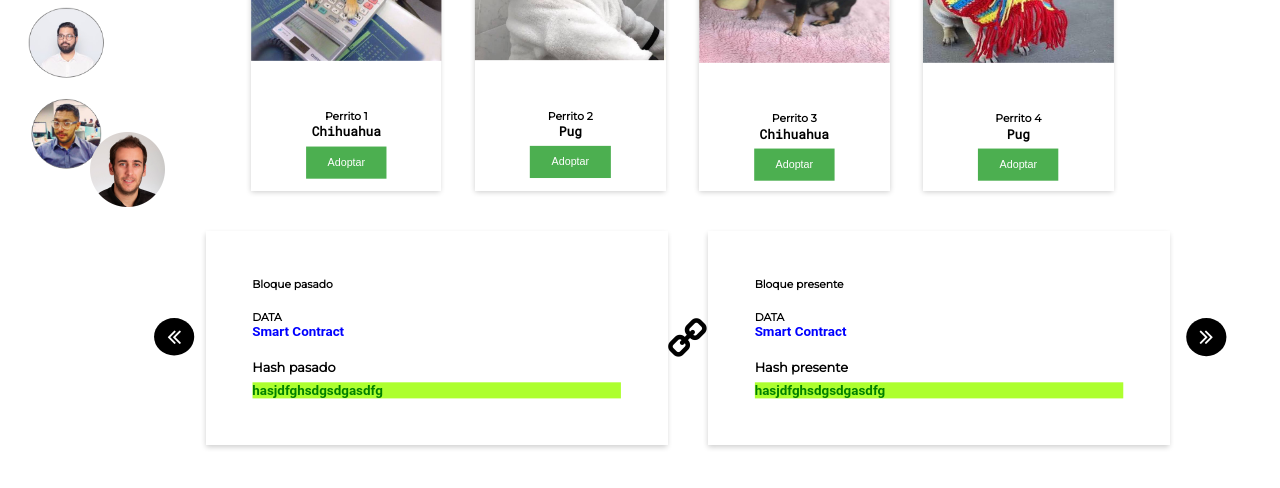
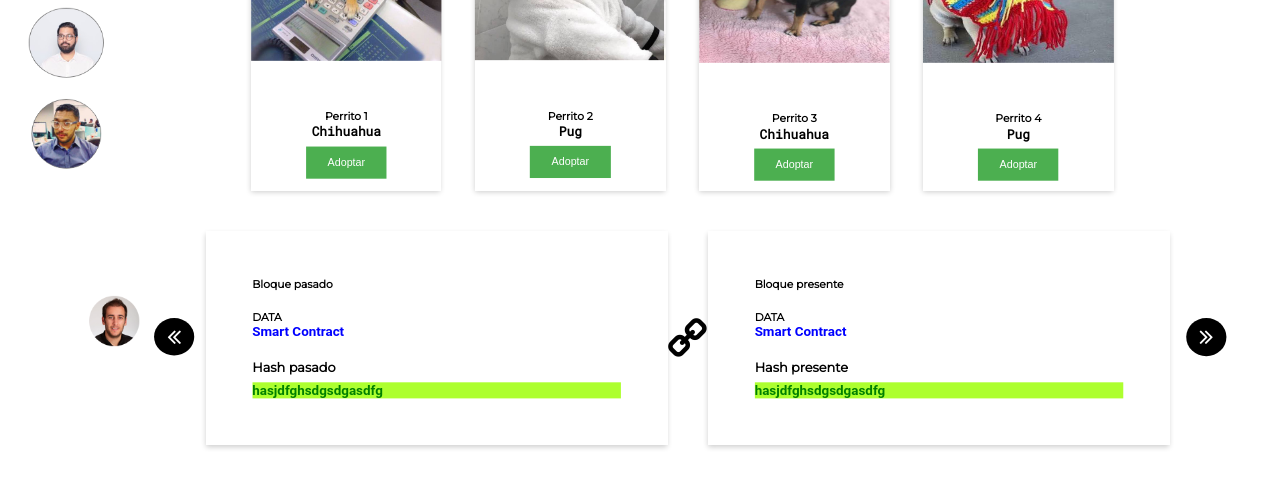
Before and after one commit to MsMemes/Blockchain-Demo, a website: page blockchaindemo.io/main.html in a window 1280 px wide. Both pictures are taken after a click on the picture 65 px from the left and 251 px from the top of the page. Shown: the part 298-786 px from the top of the page. Drawn offline with Linux system fonts and the light colour scheme.

Commit message:
Peer Testing
No se ha podido corregir el bug que despliega las caras en el lugar incorrecto

```diff
--- a/blockchaindemo.io/main.html
+++ b/blockchaindemo.io/main.html
@@ -13,21 +13,24 @@
 </head>
 <body>
 <div id="Web_1920___3">
-
+	<!-- seccion de peers -->
 	<div id="Group_3">
+		<!-- cara de los peers -->
 		<div id="Group_1_y">
 			<div id="Group_5">
 				<img id="Ellipse_1_" src="Ellipse_1_.png" srcset="Ellipse_1_.png 1x, Ellipse_1_@2x.png 2x">
 			</div>
 			<img id="Ellipse_1_ba" src="Ellipse_1_ba.png" srcset="Ellipse_1_ba.png 1x, Ellipse_1_ba@2x.png 2x">
 		</div>
+		<!-- botón de añadir peer -->
 		<img onclick="addimage();" id="Rectangle_1_" src="Rectangle_1_.png" srcset="Rectangle_1_.png 1x, Rectangle_1_@2x.png 2x">
+		<!-- texto de peers -->
 		<div id="PEERS_">
 			<span>PEERS</span>
 		</div>
 	</div>
 
-
+	<!-- titulo y logo -->
 	<div id="Mostla_Dogchain_">
 		<span style="font-family: Montserrat;">Mostla</span><br><span style="font-family:Roboto Mono;font-style:normal;font-weight:normal;font-size:60px;">Dogchain</span>
 	</div>
@@ -166,8 +169,7 @@
 			  //optionally set a css class on the image
 			  var class_name = "perfil3";
 			  img.setAttribute("class", class_name);
-
-			  document.body.appendChild(img);
+			   document.getElementById("Group_5").appendChild(img);
 			}
 	</script>
 </body>
```
Also changed, not shown: 3 other files.
